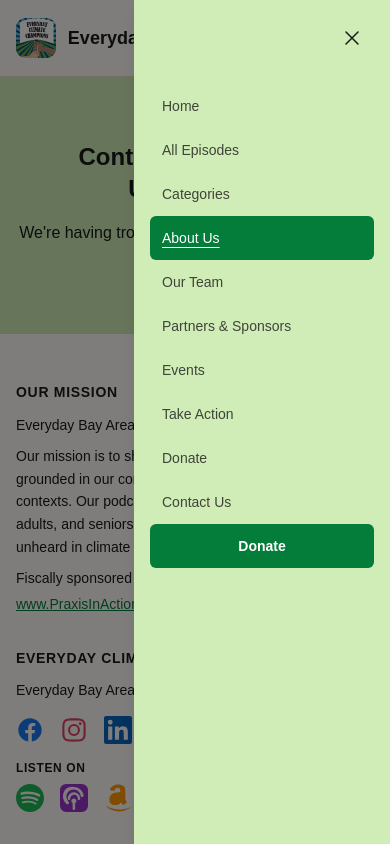
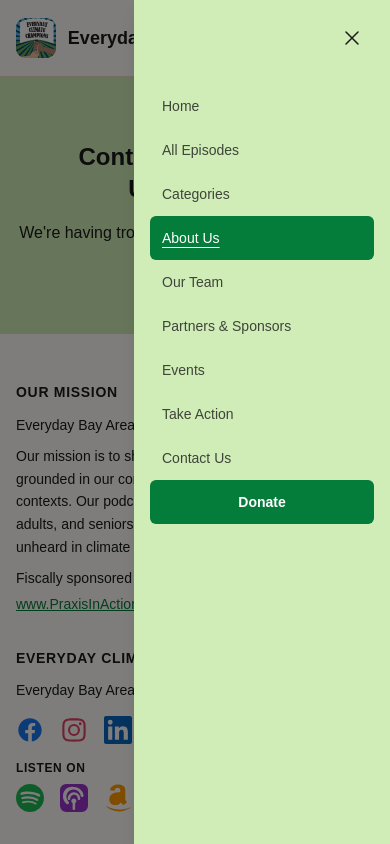
Before and after one commit to benjifriedman/everyday-climate-champions, a Next.js app: page /about-us in a window 390 px wide. Both pictures are taken after a click on the button "Toggle navigation menu". Shown: the top 844 px of the page. Built offline with nearby package versions, Linux system fonts and the light colour scheme; no server answers.

Commit message:
Hide duplicate Donate link in mobile nav

```diff
--- a/components/MobileNav.tsx
+++ b/components/MobileNav.tsx
@@ -146,7 +146,7 @@ export default function MobileNav() {
 
             <nav aria-label="Mobile navigation">
               <ul className="flex flex-col px-4 py-2">
-                {NAV_LINKS.map((link) => {
+                {NAV_LINKS.filter((link) => link.href !== '/donate').map((link) => {
                   const active = isActive(link.href, pathname);
                   return (
                     <li key={link.href}>
```
